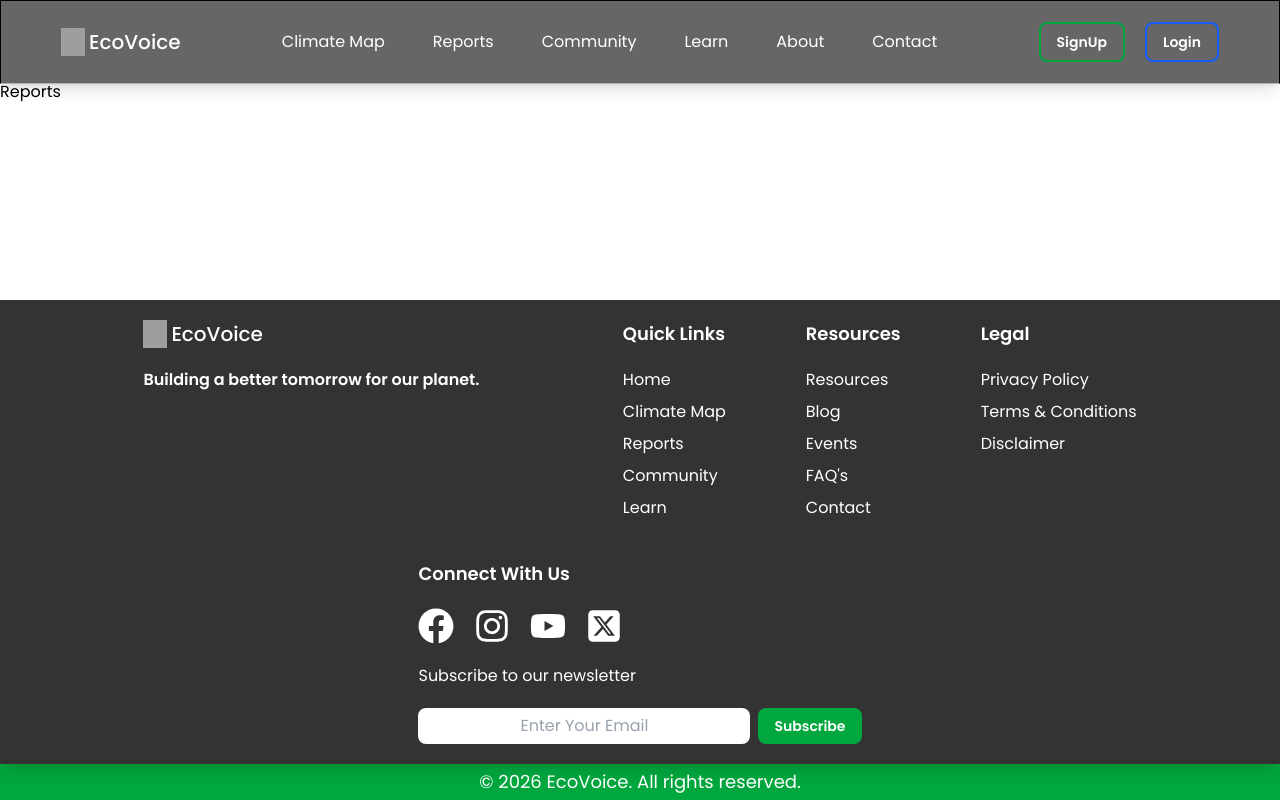
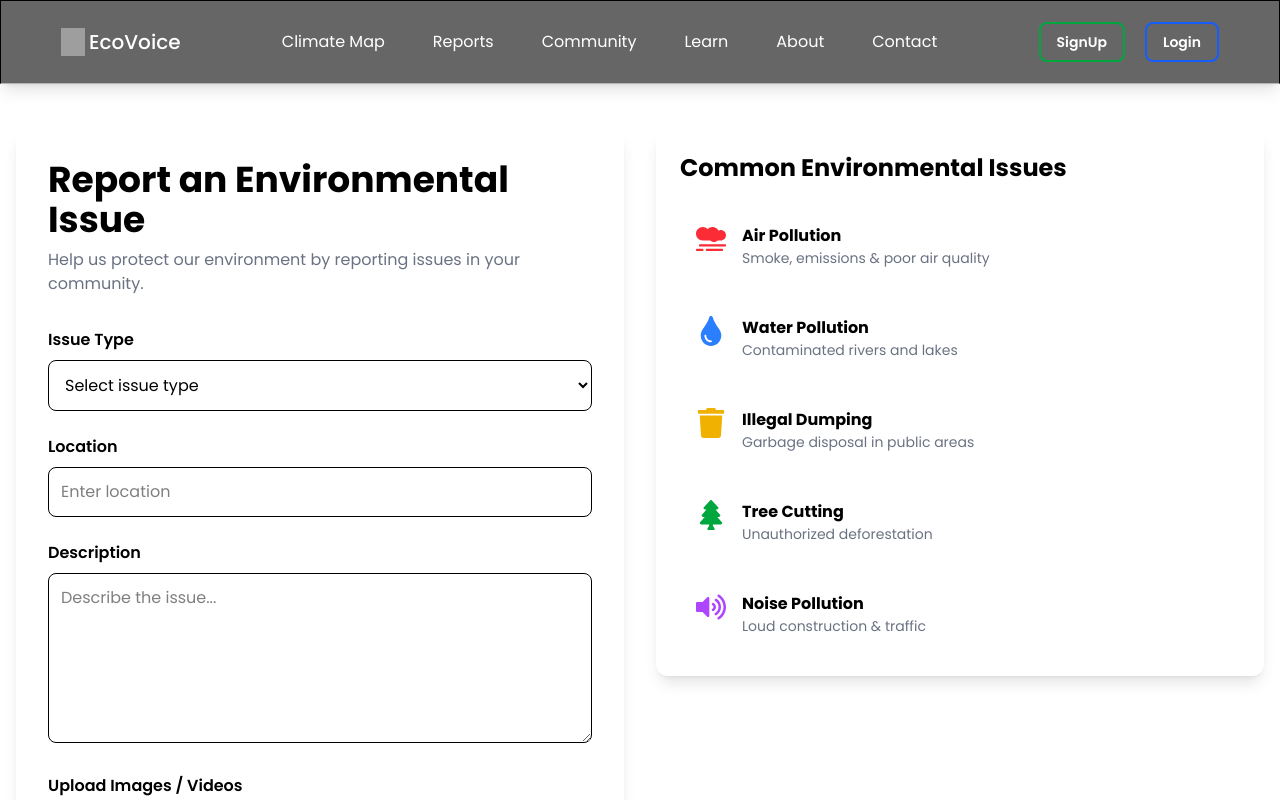
Before and after one commit to Jaswanthsskatt/EcoVoice, a React (Vite) app: page /reports in a window 1280 px wide. Built offline with nearby package versions, Linux system fonts and the light colour scheme; grey boxes are pictures that could not be loaded.

Commit message:
reports page added

```diff
--- a/src/App.jsx
+++ b/src/App.jsx
@@ -5,7 +5,6 @@ import NavBar from './components/NavBar';
 import Footer from './components/Footer';
 import Hero from './pages/Hero';
 import ClimateMap from './pages/ClimateMap';
-import Report from './pages/Reports';
 import Community from './pages/Community';
 import Learn from './pages/Learn';
 import Reports from './pages/Reports';
--- /dev/null
+++ b/src/components/IssueCard.jsx
@@ -0,0 +1,80 @@
+import {
+  FaSmog,
+  FaTint,
+  FaTrash,
+  FaTree,
+  FaVolumeUp,
+} from "react-icons/fa";
+
+function IssueCard() {
+  const issues = [
+    {
+      icon: <FaSmog className="text-red-500" />,
+      title: "Air Pollution",
+      desc: "Smoke, emissions & poor air quality",
+    },
+    {
+      icon: <FaTint className="text-blue-500" />,
+      title: "Water Pollution",
+      desc: "Contaminated rivers and lakes",
+    },
+    {
+      icon: <FaTrash className="text-yellow-500" />,
+      title: "Illegal Dumping",
+      desc: "Garbage disposal in public areas",
+    },
+    {
+      icon: <FaTree className="text-green-600" />,
+      title: "Tree Cutting",
+      desc: "Unauthorized deforestation",
+    },
+    {
+      icon: <FaVolumeUp className="text-purple-500" />,
+      title: "Noise Pollution",
+      desc: "Loud construction & traffic",
+    },
+  ];
+
+  return (
+    <div className="bg-white rounded-xl shadow-lg p-6">
+
+      <h2 className="text-2xl font-bold mb-6">
+        Common Environmental Issues
+      </h2>
+
+      <div className="space-y-4">
+
+        {issues.map((item, index) => (
+
+          <div
+            key={index}
+            className="flex gap-4 p-4 rounded-lg hover:bg-gray-100 transition"
+          >
+
+            <div className="text-3xl">
+              {item.icon}
+            </div>
+
+            <div>
+
+              <h3 className="font-bold">
+                {item.title}
+              </h3>
+
+              <p className="text-sm text-gray-500">
+                {item.desc}
+              </p>
+
+            </div>
+
+          </div>
+
+        ))}
+
+      </div>
+
+    </div>
+  );
+}
+
+export default IssueCard;
--- /dev/null
+++ b/src/components/ReportForm.jsx
@@ -0,0 +1,179 @@
+import { useState } from "react";
+import { FaCloudUploadAlt } from "react-icons/fa";
+
+function ReportForm({ onSubmit }) {
+  const [formData, setFormData] = useState({
+    issue: '',
+    location: '',
+    description: '',
+    files: null
+  })
+
+  const handleChange = (e) => {
+    const { name, value } = e.target
+    setFormData(prev => ({
+      ...prev,
+      [name]: value
+    }))
+  }
+
+  const handleFileChange = (e) => {
+    setFormData(prev => ({
+      ...prev,
+      files: e.target.files
+    }))
+  }
+
+  const handleSubmit = (e) => {
+    e.preventDefault()
+
+    // Validate required fields
+    if (!formData.issue || !formData.location || !formData.description) {
+      alert('Please fill in all required fields')
+      return
+    }
+
+    // Call parent component's onSubmit callback
+    if (onSubmit) {
+      onSubmit({
+        issue: formData.issue,
+        location: formData.location,
+        description: formData.description
+      })
+    }
+
+    // Reset form
+    setFormData({
+      issue: '',
+      location: '',
+      description: '',
+      files: null
+    })
+  }
+
+  return (
+
+    <div className="bg-white rounded-xl shadow-lg p-8">
+
+      <h2 className="text-4xl font-bold mb-2">
+        Report an Environmental Issue
+      </h2>
+
+      <p className="text-gray-500 mb-8">
+        Help us protect our environment by reporting issues in your community.
+      </p>
+
+      <form onSubmit={handleSubmit} className="space-y-6">
+
+        <div>
+
+          <label className="font-semibold block mb-2">
+            Issue Type
+          </label>
+
+          <select
+            name="issue"
+            value={formData.issue}
+            onChange={handleChange}
+            className="w-full border rounded-lg p-3"
+          >
+
+            <option value="">Select issue type</option>
+
+            <option value="Air Pollution">Air Pollution</option>
+
+            <option value="Water Pollution">Water Pollution</option>
+
+            <option value="Illegal Dumping">Illegal Dumping</option>
+
+            <option value="Tree Cutting">Tree Cutting</option>
+
+            <option value="Noise Pollution">Noise Pollution</option>
+
+          </select>
+
+        </div>
+
+        <div>
+
+          <label className="font-semibold block mb-2">
+            Location
+          </label>
+
+          <input
+            type="text"
+            name="location"
+            placeholder="Enter location"
+            value={formData.location}
+            onChange={handleChange}
+            className="w-full border rounded-lg p-3"
+          />
+
+        </div>
+
+        <div>
+
+          <label className="font-semibold block mb-2">
+            Description
+          </label>
+
+          <textarea
+            rows="6"
+            name="description"
+            className="w-full border rounded-lg p-3"
+            placeholder="Describe the issue..."
+            value={formData.description}
+            onChange={handleChange}
+          ></textarea>
+
+        </div>
+
+        <div>
+
+          <label className="font-semibold block mb-3">
+            Upload Images / Videos
+          </label>
+
+          <div className="border-2 border-dashed rounded-xl p-12 text-center">
+
+            <FaCloudUploadAlt
+              className="mx-auto text-green-600"
+              size={60}
+            />
+
+            <h3 className="font-bold mt-4">
+              Drag & Drop Files
+            </h3>
+
+            <p className="text-gray-500 mt-2">
+              or click to browse
+            </p>
+
+            <input
+              type="file"
+              onChange={handleFileChange}
+              className="mt-5"
+            />
+
+          </div>
+
+        </div>
+
+        <button
+          type="submit"
+          className="w-full bg-green-600 hover:bg-green-700 text-white py-4 rounded-xl font-semibold text-lg"
+        >
+
+          Submit Report
+
+        </button>
+
+      </form>
+
+    </div>
+
+  );
+
+}
+
+export default ReportForm;
--- /dev/null
+++ b/src/components/ReportTable.jsx
@@ -0,0 +1,106 @@
+import { FaEye } from "react-icons/fa";
+
+function ReportTable({ reports = [] }) {
+
+  const badge = (status) => {
+
+    if (status === "Resolved")
+      return "bg-green-100 text-green-700";
+
+    if (status === "Pending")
+      return "bg-yellow-100 text-yellow-700";
+
+    return "bg-blue-100 text-blue-700";
+  };
+
+  return (
+
+    <div className="bg-white rounded-xl shadow-lg p-8">
+
+      <h2 className="text-3xl font-bold mb-6">
+        Track Your Reports
+      </h2>
+
+      <div className="overflow-x-auto">
+
+        <table className="w-full">
+
+          <thead>
+
+            <tr className="border-b">
+
+              <th className="text-left py-3">#</th>
+
+              <th className="text-left">Issue</th>
+
+              <th className="text-left">Location</th>
+
+              <th className="text-left">Status</th>
+
+              <th className="text-left">Action</th>
+
+            </tr>
+
+          </thead>
+
+          <tbody>
+
+            {reports.length > 0 ? (
+              reports.map((report) => (
+
+              <tr
+                key={report.id}
+                className="border-b hover:bg-gray-50"
+              >
+
+                <td className="py-4">
+                  {report.id}
+                </td>
+
+                <td>{report.issue}</td>
+
+                <td>{report.location}</td>
+
+                <td>
+
+                  <span
+                    className={`px-3 py-1 rounded-full text-sm font-semibold ${badge(
+                      report.status
+                    )}`}
+                  >
+                    {report.status}
+                  </span>
+
+                </td>
+
+                <td>
+                  <button className="text-blue-600 hover:text-blue-800 flex items-center gap-2">
+                    <FaEye size={16} />
+                    View
+                  </button>
+                </td>
+
+              </tr>
+
+            ))
+            ) : (
+              <tr>
+                <td colSpan="5" className="py-4 text-center text-gray-500">
+                  No reports submitted yet
+                </td>
+              </tr>
+            )}
+
+          </tbody>
+
+        </table>
+
+      </div>
+
+    </div>
+
+  );
+
+}
+
+export default ReportTable;
--- a/src/pages/Reports.jsx
+++ b/src/pages/Reports.jsx
@@ -1,9 +1,38 @@
-import React from 'react'
+import React, { useState } from 'react'
+import ReportForm from '../components/ReportForm'
+import IssueCard from '../components/IssueCard'
+import ReportTable from '../components/ReportTable'
 
 function Reports() {
+  const [submittedReports, setSubmittedReports] = useState([])
+
+  const handleFormSubmit = (formData) => {
+    const newReport = {
+      id: submittedReports.length + 1,
+      ...formData,
+      status: 'Pending'
+    }
+    setSubmittedReports([newReport, ...submittedReports])
+  }
+
   return (
-    <div>
-      Reports
+    <div className="container mx-auto px-4 py-12">
+      {/* Form and Issue Cards Section */}
+      <div className="grid grid-cols-1 lg:grid-cols-2 gap-8 mb-8">
+        <div>
+          <ReportForm onSubmit={handleFormSubmit} />
+        </div>
+        <div>
+          <IssueCard />
+        </div>
+      </div>
+
+      {/* Reports Table Section */}
+      {submittedReports.length > 0 && (
+        <div className="mt-12">
+          <ReportTable reports={submittedReports} />
+        </div>
+      )}
     </div>
   )
 }
```
Also changed, not shown: 1 other file (tests, documents, lock files or other folders).
